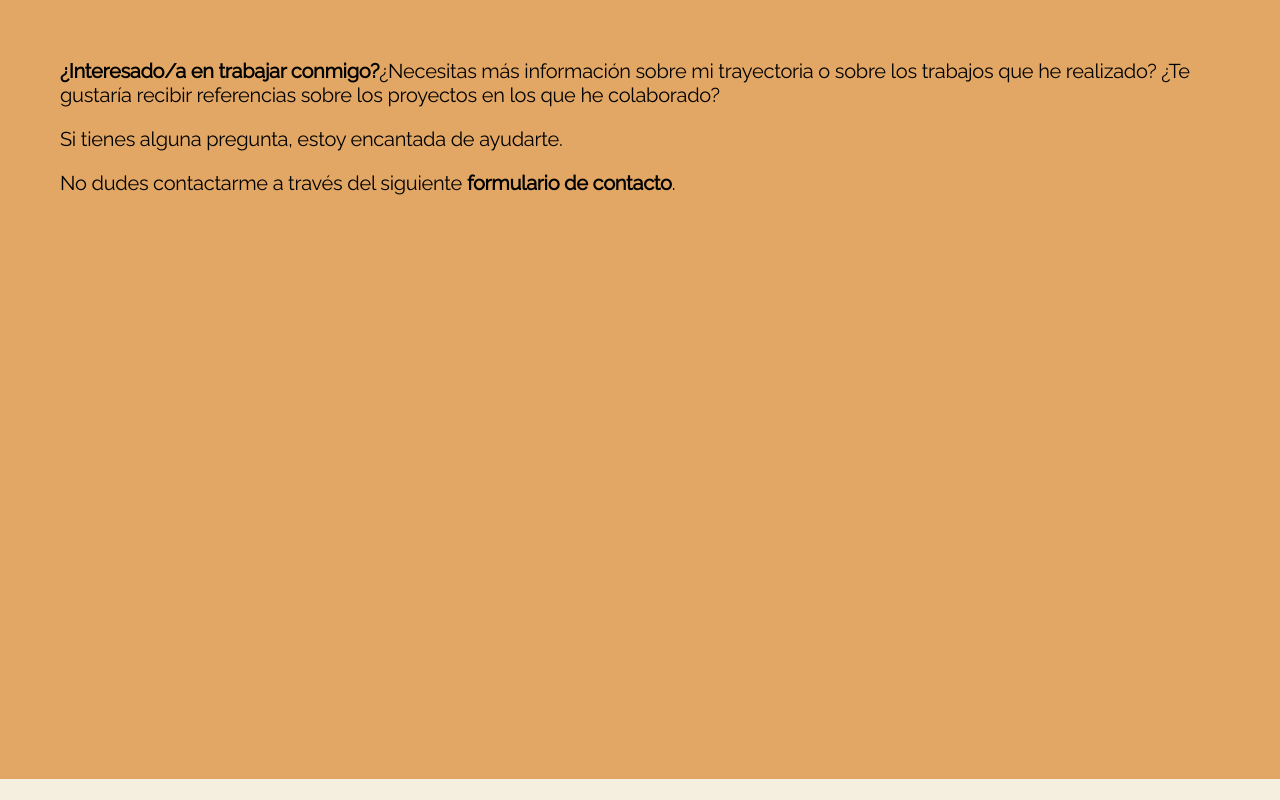
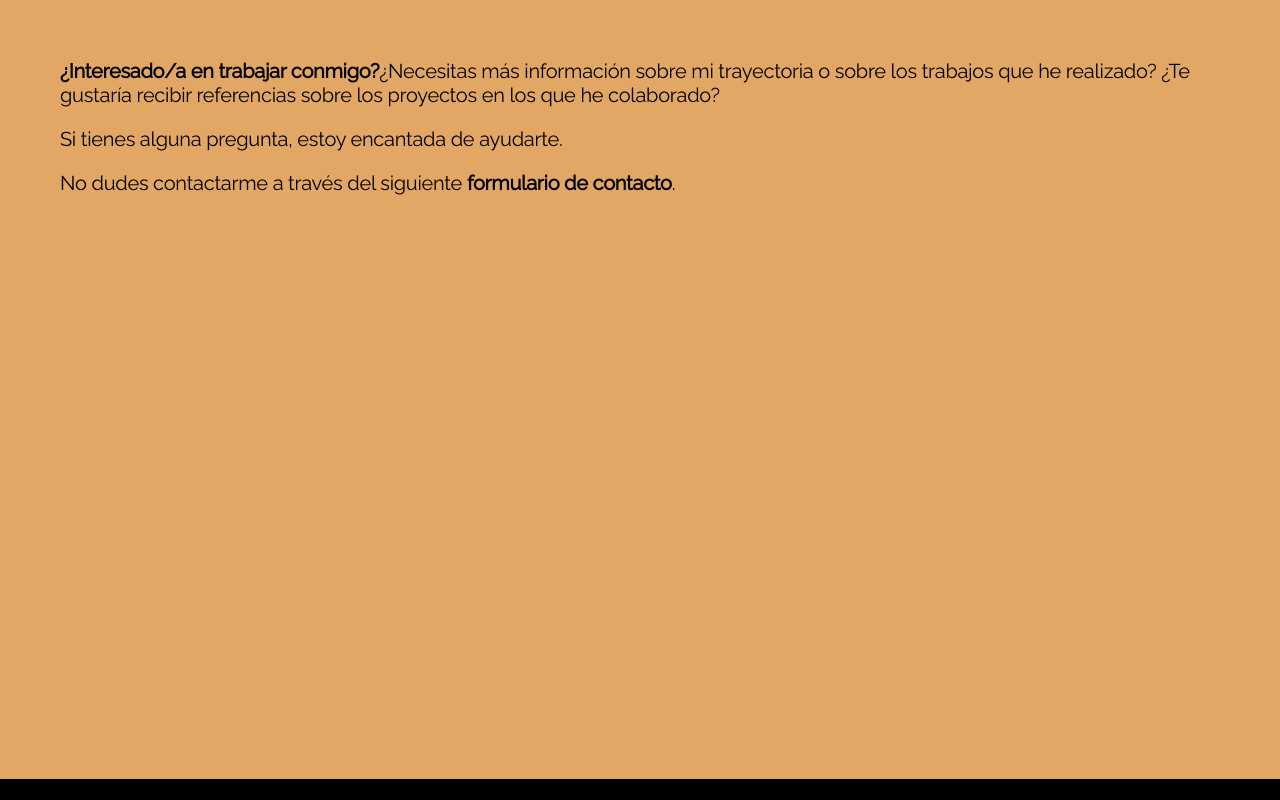
Before and after one commit to sergiovegasalonso/adriana, a website built with Parcel: page index.html in a window 1280 px wide. Shown: the part 2361-3161 px from the top of the page. Before the commit the page ends 3140 px from the top, so only its background shows below. Built offline with nearby package versions, Linux system fonts and the light colour scheme.

Commit message:
cvxdfsadfs

```diff
--- a/index.html
+++ b/index.html
@@ -135,6 +135,9 @@
                 <p>No dudes contactarme a través del siguiente <strong>formulario de contacto</strong>.</p>
             </div>
         </div>
+        <footer class="page flex">
+            ffasdfdsfdsfasdsdffasdfdsfdsfasdsdffasdfdsfdsfasdsd
+        </footer>
     </main>
     <div class="arrow">
         <div class="long"></div>
--- a/main.css
+++ b/main.css
@@ -876,3 +876,7 @@ header.header > .subline {
 textarea {
   resize: none;
 }
+
+footer.page {
+  background-color: var(--black-color);
+}
```
